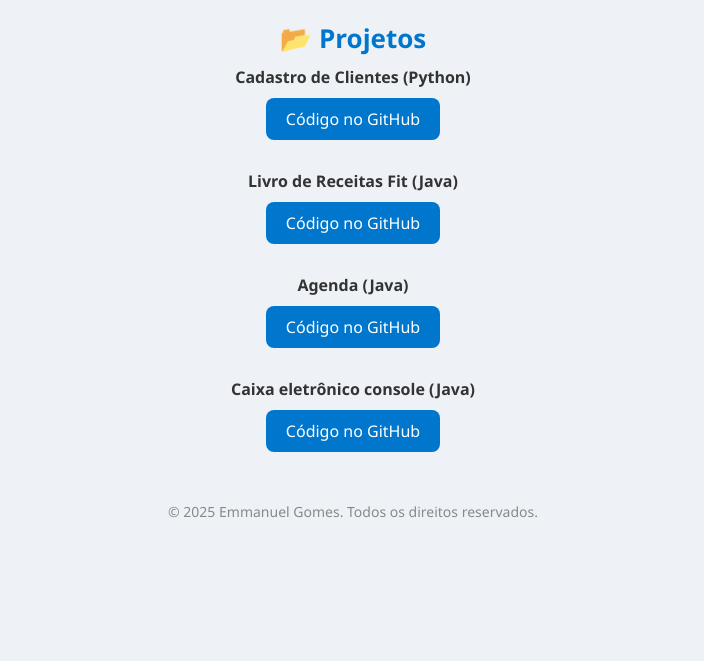
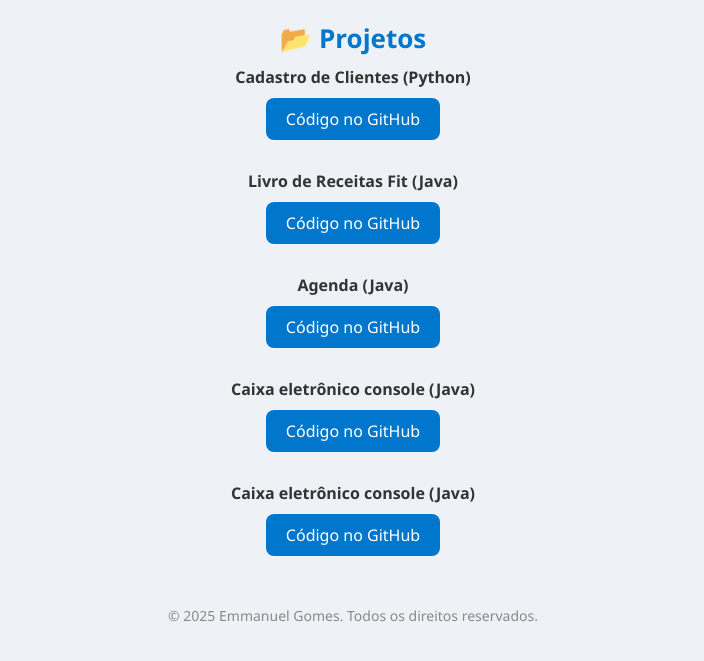
Before and after one commit to EmmanuelGomesSilva/EmmanuelGomesSilva.github.io, a plain HTML site: page index.html in a window 1280 px wide. Shown: the part 660-1321 px from the top of the page, without its empty margins (287-991 px from the left). Before the commit the page ends 1221 px from the top, so only its background shows below. Drawn offline with Linux system fonts and the light colour scheme.

Commit message:
Update index.html

```diff
--- a/index.html
+++ b/index.html
@@ -162,6 +162,17 @@
         Código no GitHub
       </a>
     </div>
+
+     </a>
+    </div>
+     <div>
+      <strong>Caixa eletrônico console (Java)</strong><br />
+      <a href="https://github.com/EmmanuelGomesSilva/Cadastro_tarefas" target="_blank">
+        Código no GitHub
+      </a>
+    </div>
+
+
   </section>
 
   <footer>
```
